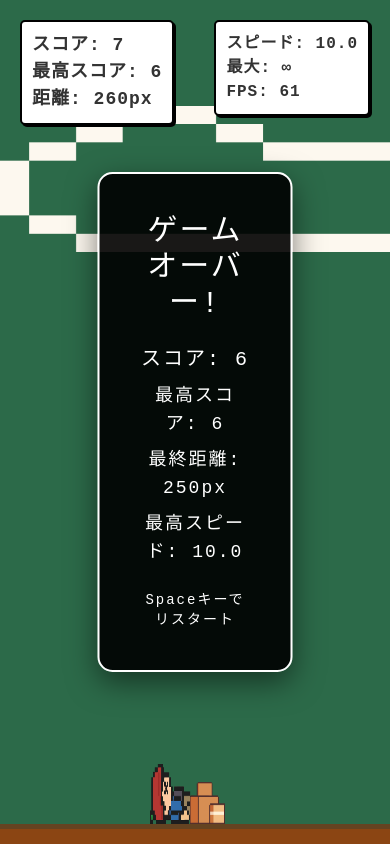
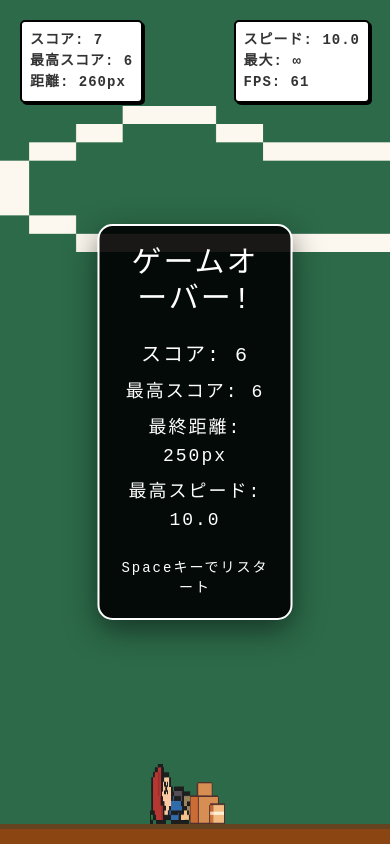
Before and after one commit to yamasora1006k/satoshi, a plain HTML site: page index.html in a window 390 px wide. Drawn offline with nearby package versions, Linux system fonts and the light colour scheme.

Commit message:
Update style.css

```diff
--- a/style.css
+++ b/style.css
@@ -95,3 +95,21 @@ body {
     font-family: 'Courier New', monospace;
     image-rendering: pixelated;
 }
+
+
+@media only screen and (max-width: 768px) {
+    #gameCanvas {
+        width: 100vw !important;
+        height: 100vh !important;
+    }
+
+    #gameInfo, #speedInfo, #instructions {
+        font-size: 14px;
+        padding: 8px;
+    }
+
+    #gameOverScreen {
+        font-size: 20px;
+        padding: 20px;
+    }
+}
```
